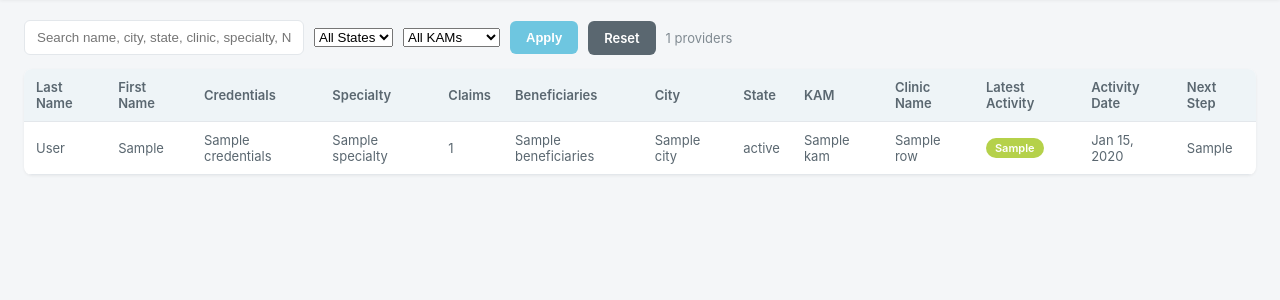
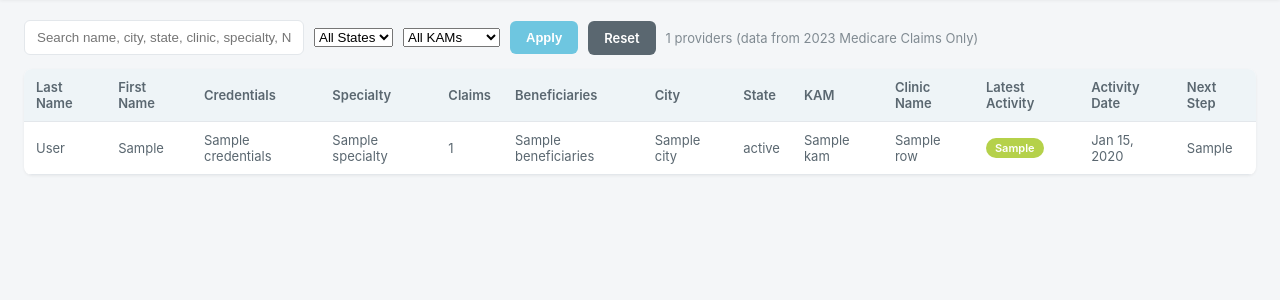
Before and after one commit to leahnoaeill-lgtm/SalesTracking, a Flask app: template templates/index.html in a window 1280 px wide. Shown: the part 75-375 px from the top of the page. Run offline with Flask 3, Linux system fonts and the light colour scheme; the template is opened without the code that fills it: most values are stand-ins (such as "Sample title", 1, 10 or a date in 2020); parts of the project's set-up code (start-up, migrations or seed data) failed here and were passed over.

Commit message:
Add data source note next to provider count

```diff
--- a/templates/index.html
+++ b/templates/index.html
@@ -48,7 +48,7 @@ tr:hover td{background:#f8fbfd}
   <button type="submit">Apply</button>
   <a class="btn sec" href="/">Reset</a>
   {% if is_admin %}<a class="btn accent" href="/export?q={{ search }}&state={{ state }}&kam={{ kam }}&sort={{ sort }}&dir={{ direction }}">Export Excel</a>{% endif %}
-  <span class="count">{{ rows|length }} providers</span>
+  <span class="count">{{ rows|length }} providers (data from 2023 Medicare Claims Only)</span>
 </form>
 {% macro th(key,label) %}
   {% set d = 'desc' if sort==key and direction=='asc' else 'asc' %}
```
